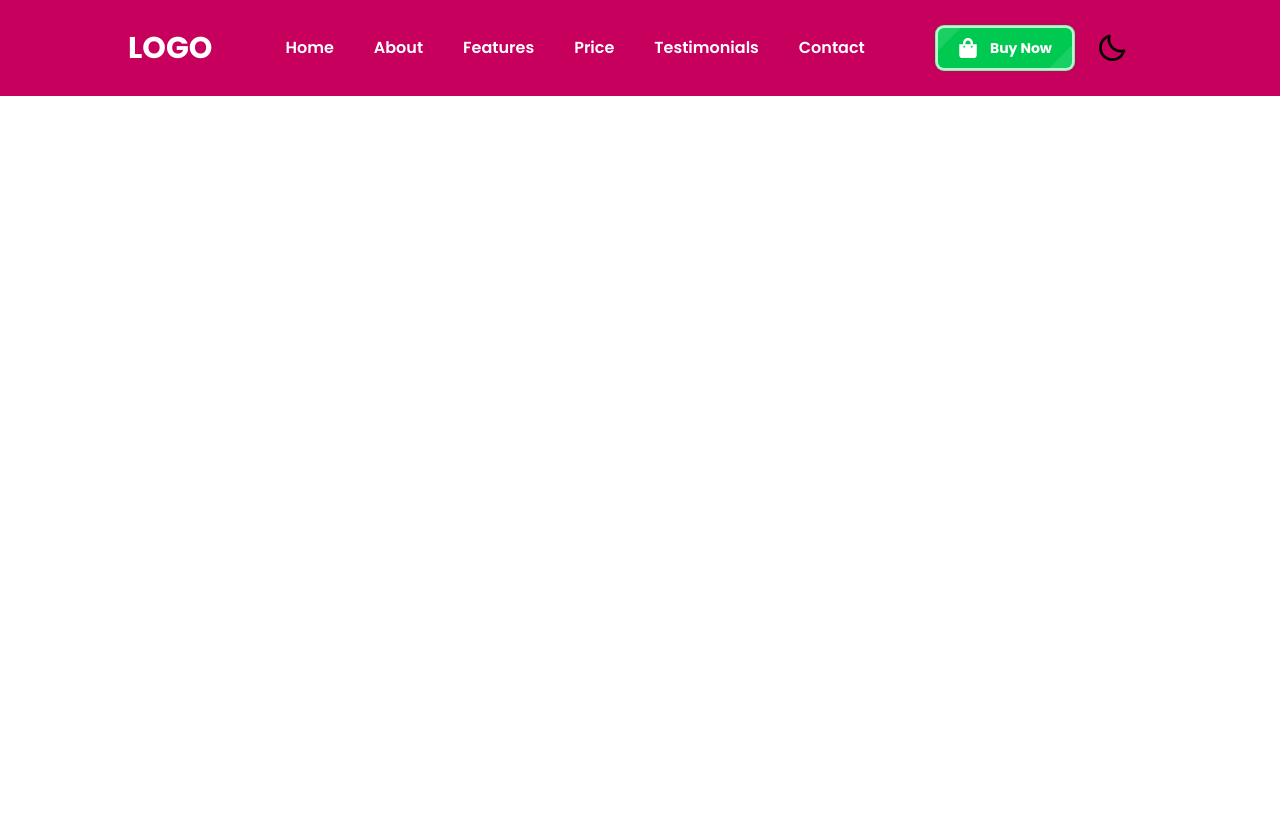
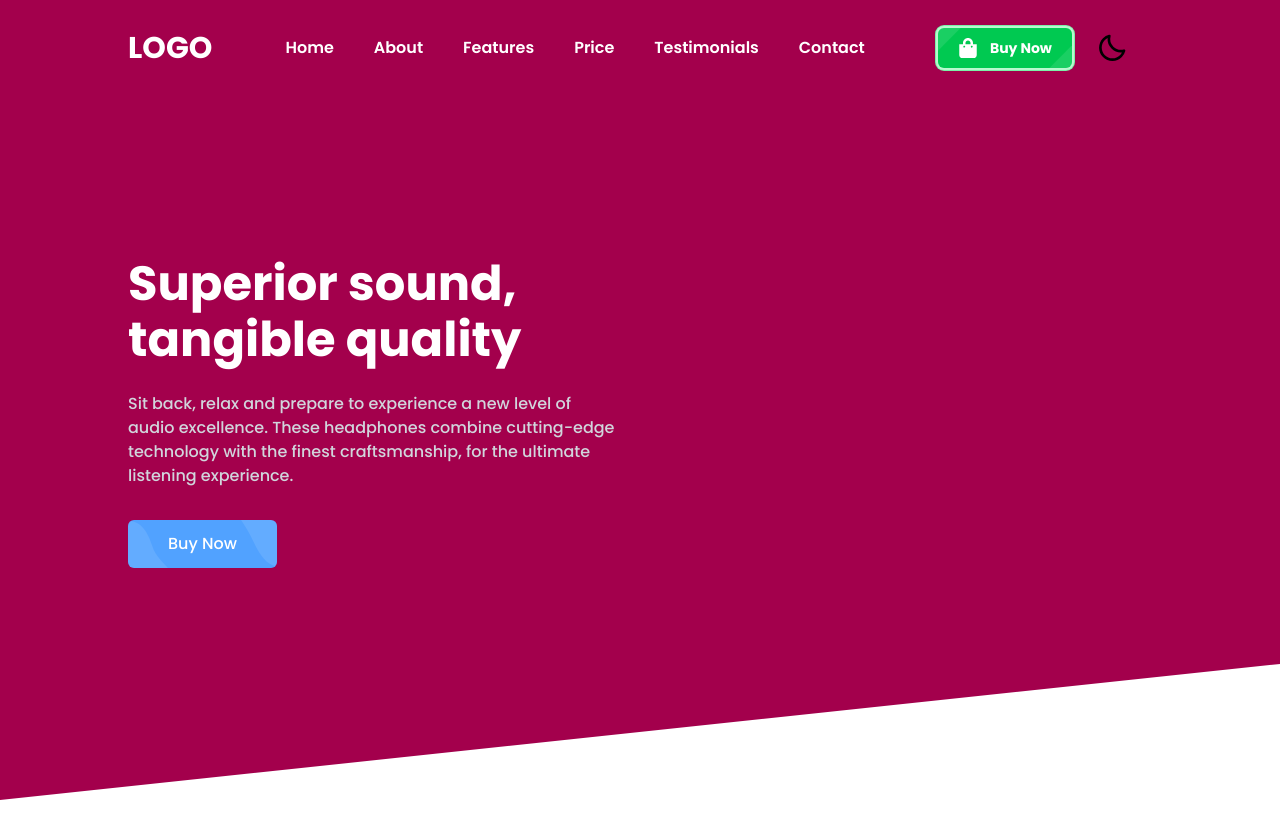
Before and after one commit to Jisap/next15-landingPage-product, a Next.js app: page / in a window 1280 px wide. Shown: the top 838 px of the page. After the commit the page ends 800 px from the top, so only its background shows below. Built offline with nearby package versions, Linux system fonts and the light colour scheme.

Commit message:
Add Hero component and update Home layout; enhance Navbar styling

```diff
--- a/app/globals.css
+++ b/app/globals.css
@@ -1,6 +1,10 @@
 @import "tailwindcss";
 
-
+@layer components {
+  .bg_clip {
+    clip-path: polygon(50% 0%, 100% 0, 100% 60%, 100% 83%, 0 100%, 0% 60%, 0 0);
+  }
+}
 
 /* Permite aplicar la variante dark a cualquier elemento, ejemplo: "dark:bg-black" */
 @custom-variant dark (&:where(.dark, .dark*))
--- /dev/null
+++ b/components/Home/Hero.tsx
@@ -0,0 +1,60 @@
+
+
+const Hero = () => {
+  return (
+    <div className="relative w-full h-screen flex justify-center flex-col bg-pink-800 bg_clip">
+      <div className="w-[90%] md:w-[80%] mx-auto items-center grid grid-cols-1 xl:grid-cols-2 gap-10">
+        {/* text content */}
+        <div>
+          {/* Heading */}
+          <h1 className="text-3xl md:text-4xl text-white lg:text-5xl mt-6 mb-6 font-bold leading-[2.5rem] md:leading-[3.5rem]">
+            Superior sound, tangible quality
+          </h1>
+          {/* description */}
+          <p className="text-xs sm:text-sm md:text-base font-medium text-gray-300">
+            Sit back, relax and prepare to experience a new level of audio excellence. These headphones combine cutting-edge technology with the finest craftsmanship, for the ultimate listening experience.
+          </p>
+          {/* buttons */}
+          <div className="mt-8 flex flex-col sm:flex-row w-fit sm:items-center space-y-4 sm:space-y-0 sm:space-x-4">
+           {/*1st button  */}
+            <a href="#_" className="relative overflow-hidden px-10 py-3 font-medium text-white transition duration-300 bg-blue-400 rounded-md hover:bg-green-500 ease">
+              <span className="absolute bottom-0 left-0 h-full -ml-2">
+                <svg
+                  viewBox="0 0 487 487"
+                  className="w-auto h-full opacity-100 object-stretch"
+                  xmlns="http://www.w3.org/2000/svg"
+                >
+                    <path
+                      d="M0 .3c67 2.1 134.1 4.3 186.3 37 52.2 32.7 89.6 95.8 112.8 150.6 23.2 54.8 32.3 101.4 61.2 149.9 28.9 48.4 77.7 98.8 126.4 149.2H0V.3z"
+                      fill="#FFF"
+                      fillRule="nonzero"
+                      fillOpacity=".1">
+                    </path>
+                </svg>
+              </span>
+              <span className="absolute top-0 right-0 w-12 h-full -mr-3">
+                <svg
+                  viewBox="0 0 487 487"
+                  className="object-cover w-full h-full"
+                  xmlns="http://www.w3.org/2000/svg"
+                >
+                  <path
+                    d="M487 486.7c-66.1-3.6-132.3-7.3-186.3-37s-95.9-85.3-126.2-137.2c-30.4-51.8-49.3-99.9-76.5-151.4C70.9 109.6 35.6 54.8.3 0H487v486.7z"
+                    fill="#FFF"
+                    fillRule="nonzero"
+                    fillOpacity=".1">
+                  </path>
+                </svg>
+              </span>
+              <span className="relative">Buy Now</span>
+            </a>
+          </div>
+        </div>
+        {/* image content */}
+        <div></div>
+      </div>
+    </div>
+  )
+}
+
+export default Hero
--- a/components/Home/Home.tsx
+++ b/components/Home/Home.tsx
@@ -1,8 +1,11 @@
+import Hero from "./Hero"
 
 
 const Home = () => {
   return (
-    <div className="h-[2000px] overflow-hidden">Home</div>
+    <div className="overflow-hidden">
+      <Hero />
+    </div>
   )
 }
 
--- a/components/Home/Navbar/Nav.tsx
+++ b/components/Home/Navbar/Nav.tsx
@@ -34,9 +34,9 @@
 
   return (
     <div className={clsx(
-      "transition-all w-full  z-[100] duration-200 bg-pink-700 fixed",
+      "transition-all w-full  z-[100] duration-200 fixed",
       {
-        "shadow-xl h-[8vh]": navBg,
+        "shadow-xl h-[8vh] bg-pink-800": navBg,
         "shadow-none  h-[12vh]": !navBg,
       }
     )}>
```
